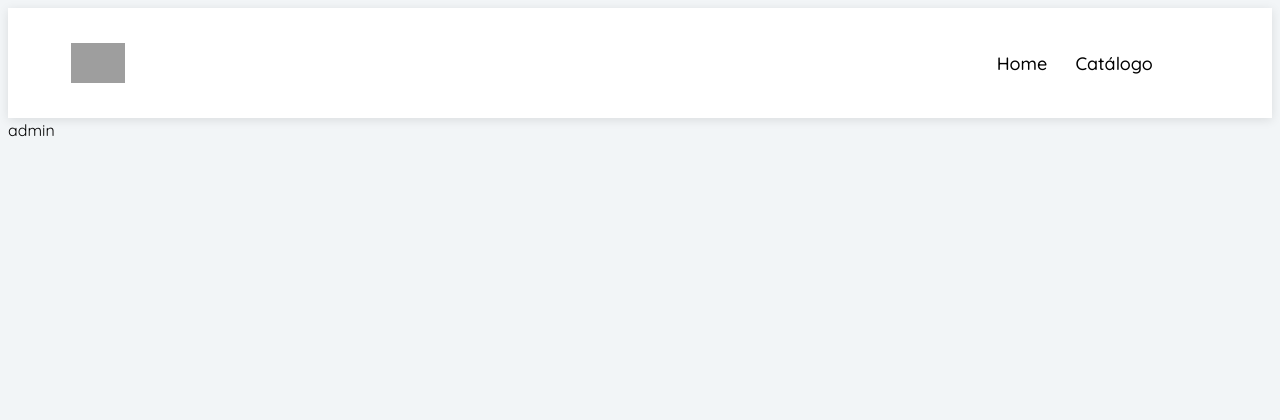
After one commit to Brwnds/POO-PROJECT, a Django app: page /adm/ in a window 1280 px wide. The commit adds this page. Shown: the top 420 px of the page. Run offline with Django 5.2, Linux system fonts and the light colour scheme; some libraries are stand-ins or nearby versions; grey boxes are pictures that could not be loaded.

Commit message:
criacao de novas paginas, definicao das rotas e estilizacao da pagina

```diff
--- a/app/app/urls.py
+++ b/app/app/urls.py
@@ -20,6 +20,10 @@ from loja import views
 
 urlpatterns = [
     path('admin/', admin.site.urls),
-    path('', views.home, name='home'),
-    path('loja/login', views.login, name='login'),
+    path('home/', views.home, name='home'),
+    path('', views.login, name='login'),
+    path('cadastro/', views.cadastro, name='cadastro'),
+    path('catalogo/', views.catalogo, name='catalogo'),
+    path('basket/', views.basket, name='basket'),
+    path('adm/', views.admin, name='adm'),
 ]
--- /dev/null
+++ b/app/loja/templates/admin.html
@@ -0,0 +1,15 @@
+{% extends 'base.html' %}
+
+{% load static %}
+
+{% block extra_css %}
+    <link rel="stylesheet" href="{% static 'css/admin.css' %}">
+{% endblock %}
+
+{% block content %}
+    <div> admin </div>
+{% endblock %}
+
+{% block extra_js %}
+
+{% endblock %}
--- a/app/loja/templates/base.html
+++ b/app/loja/templates/base.html
@@ -7,6 +7,8 @@
     <meta name="viewport" content="width=device-width, initial-scale=1.0">
     <title>Projetinho duda</title>
     <link rel="stylesheet" href="{% static 'css/base.css' %}">
+    <link href="https://cdn.jsdelivr.net/npm/bootstrap-icons/font/bootstrap-icons.css" rel="stylesheet">
+    <script src="https://cdn.lordicon.com/bhenfmcm.js"></script>
     {% block extra_css %}{% endblock %}
 </head>
 <body>
@@ -18,10 +20,25 @@
         </div>
         <nav class="header-navigation">
             <a href="{% url 'home' %}">Home</a>
-            <a href="{% url 'login' %}">Login</a>
-            <a href="#">Blog</a>
-            <a href="#">Contact Us</a>
-            <button>Menu</button>
+            <a href="{% url 'catalogo' %}">Catálogo</a>
+            <a href="{% url 'adm' %}" style="text-decoration: none;">
+                <lord-icon
+                    src="https://cdn.lordicon.com/bhfjfgqz.json"
+                    trigger="hover"
+                    colors="primary:#121331"
+                    state="hover"
+                    style="width:40px;height:40px">
+                </lord-icon>
+            </a>
+            <a href="{% url 'basket' %}">
+                <lord-icon
+                    src="https://cdn.lordicon.com/odavpkmb.json"
+                    trigger="hover"
+                    stroke="bold"
+                    colors="primary:#121331,secondary:#000000"
+                    style="width:40px;height:40px">
+                </lord-icon>
+            </a>
         </nav>
     </div>
 </header>
--- /dev/null
+++ b/app/loja/templates/cadastro.html
@@ -0,0 +1 @@
+<div> cadastro </div>
--- a/app/loja/views.py
+++ b/app/loja/views.py
@@ -5,3 +5,15 @@ def home(request):
 
 def login(request):
     return render(request, 'login.html')
+
+def cadastro(request):
+    return render(request, 'cadastro.html')
+
+def catalogo(request):
+    return render(request, 'catalogo.html')
+
+def basket(request):
+    return render(request, 'basket.html')
+
+def admin(request):
+    return render(request, 'admin.html')
--- a/app/static/css/base.css
+++ b/app/static/css/base.css
@@ -1,10 +1,5 @@
-@import url("https://fonts.googleapis.com/css2?family=DM+Sans:wght@400;500;700&display=swap");
+@import url("https://fonts.googleapis.com/css2?family=Dancing+Script:wght@400..700&family=Quicksand:wght@300..700&display=swap");
 
-*,
-*:after,
-*:before {
-	box-sizing: border-box;
-}
 
 :root {
 	--header-outer-height: 110px;
@@ -16,11 +11,19 @@
 }
 
 body {
-	font-family: "DM Sans", sans-serif;
+	font-family: "Quicksand", sans-serif;
 	background-color: #f2f5f7;
 	line-height: 1.5;
 	min-height: 300vh;
 	position: relative;
+}
+
+header {
+    margin: 0;
+    padding: 0;
+	top: 0;
+	left: 0;
+	right: 0;
 }
 
 .responsive-wrapper {
```
Also changed, not shown: app/loja/templates/basket.html (added, +15 -0 lines), app/loja/templates/catalogo.html (added, +16 -0 lines), app/static/css/home.css (+0 -9 lines), app/static/css/admin.css (added), app/static/css/basket.css (added), app/static/css/cadastro.css (added), app/static/css/catalogo.css (added).
